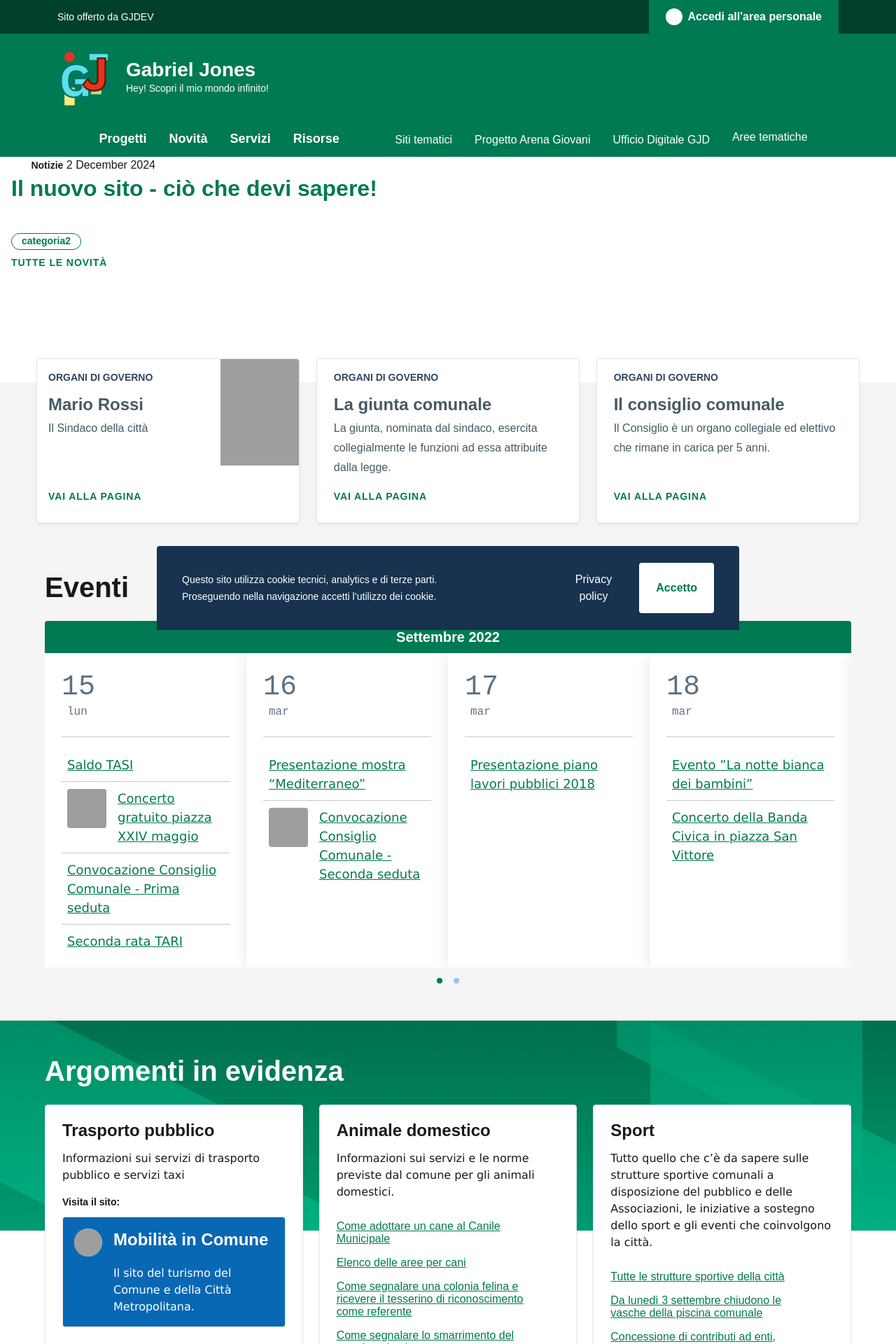
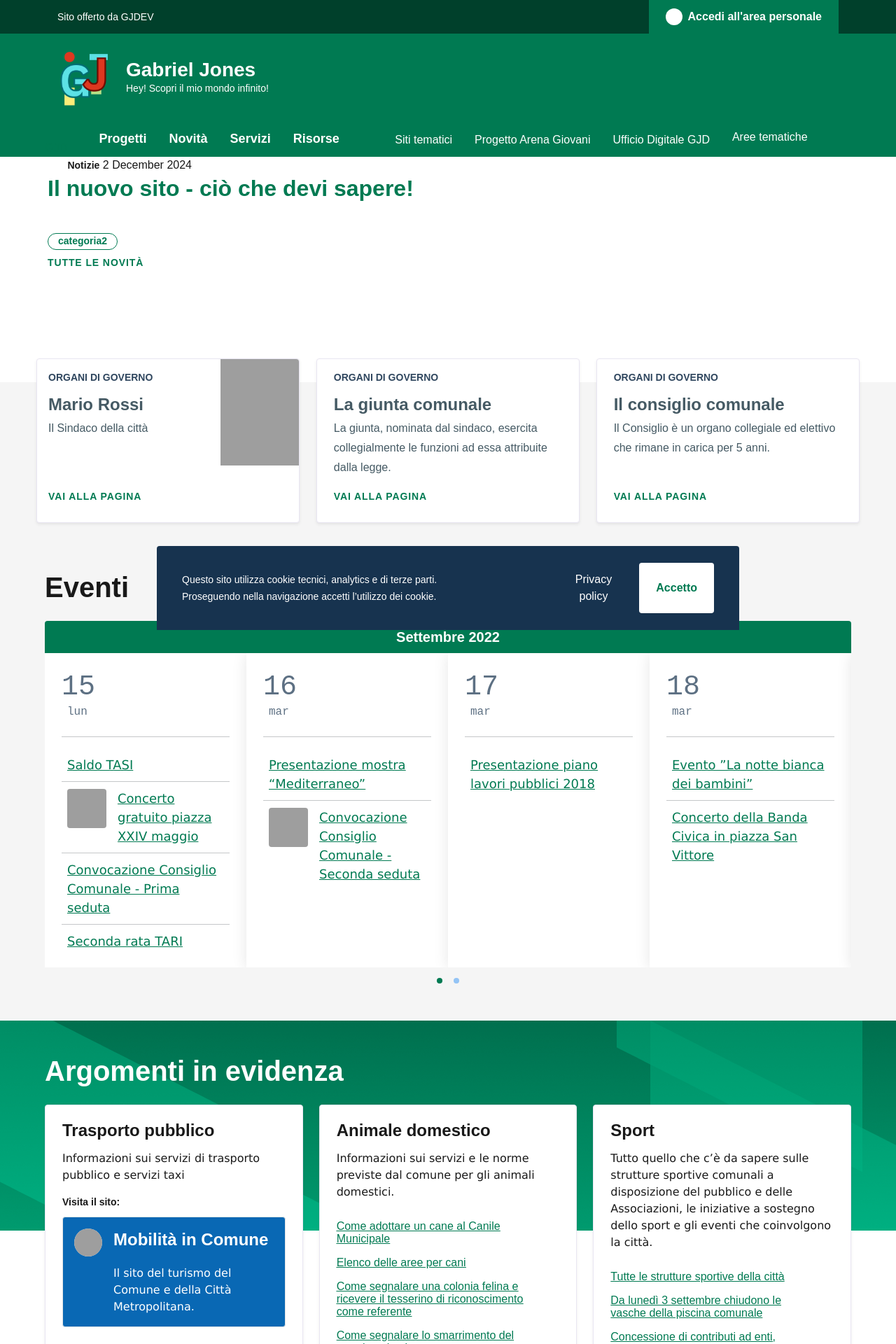
Before and after one commit to gabrieljonesdev/g, a Jekyll site: the page built from it/index.md, in a window 1280 px wide. Shown: the top 1920 px of the page at 70% size. Built offline with Jekyll 4.4.1, drawn with Linux system fonts in a browser that asks for light colours; grey boxes are pictures that could not be loaded.

Commit message:
Update home.html

```diff
--- a/_layouts/home.html
+++ b/_layouts/home.html
@@ -13,8 +13,8 @@
         <h1 class="visually-hidden" id="main-container">Nome del comune</h1>
         <section id="head-section">
           <h2 class="visually-hidden">Contenuti in evidenza</h2>
+<div class="container">
           <div class="col-lg-6 order-1 order-lg-2 px-0 px-lg-3">
-<div class="container">
   <div class="row">
     <div class="col-lg-6 order-2 order-lg-1">
       <div class="card mb-5">
```
